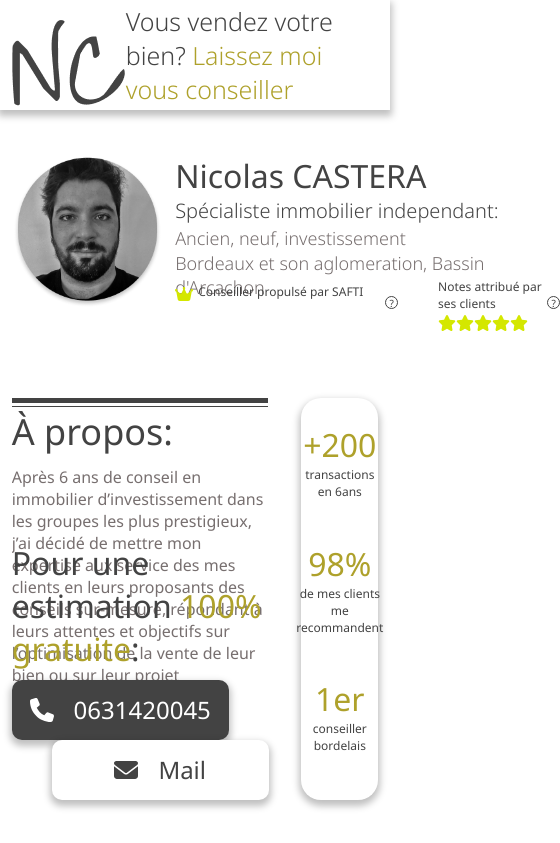
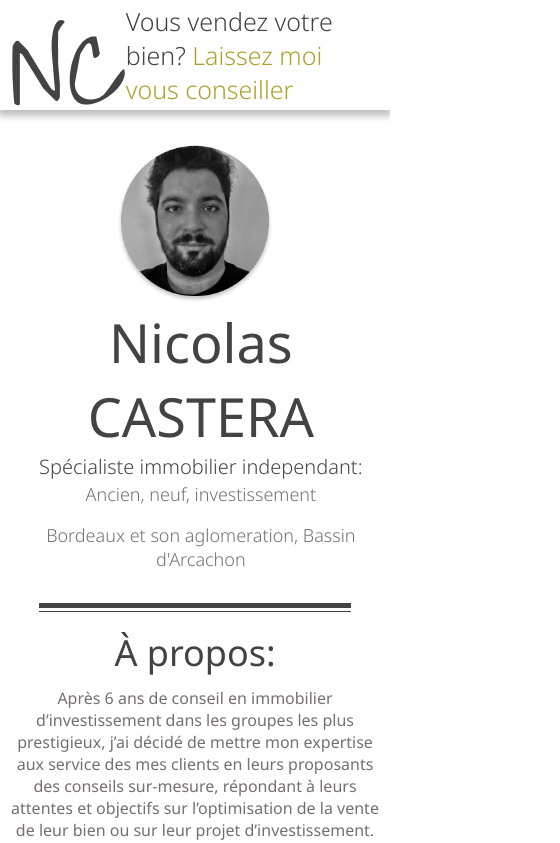
Before and after one commit to magicniclus/monIndependant, a React (Create React App) app: page / in a window 390 px wide. Shown: the top 843 px of the page, 560 px wide, since content can reach past the window. Built offline with nearby package versions, Linux system fonts and the light colour scheme.

Commit message:
Update _main.scss

```diff
--- a/src/components/main/_main.scss
+++ b/src/components/main/_main.scss
@@ -14,6 +14,12 @@
         @media screen and (max-width: 1024px) {
             height: 155px;
         }
+        @media screen and (max-width: 768px) {
+            height: 100%;
+            flex-direction: column;
+            align-items: center;
+            margin-top: 2rem;
+        }
         img{
             @media screen and (max-width: 1024px) {
                 width: 10em;
@@ -22,17 +28,25 @@
         }
         .rightContainer{
             margin-left: 3vw;
-            // background-color: aqua;
             .idContainer{
                 height: 80%;
                 h1{
                     font-size: $fontH1;
                     font-weight: $weightH1;
                     margin: 0;
+                    @media screen and (max-width: 768px) {
+                        text-align: center;
+                    }
+                    @media screen and (max-width: 425px) {
+                        font-size: 54px;
+                    }
                 }
                 h2{
                     font-size: $fontH2;
                     font-weight: $weightH2;
+                    @media screen and (max-width: 768px) {
+                        text-align: center;
+                    }
                     span{
                         font-size: 24px;
                         color: $darkSecondary;
@@ -46,6 +60,10 @@
                     font-size: 24px;
                     color: $darkSecondary;
                     font-weight: $weightH2;
+                    @media screen and (max-width: 768px) {
+                        text-align: center;
+                        margin-top: 1rem;
+                    }
                     @media screen and (max-width: 1200px) {
                         font-size: 18px;
                     }
@@ -54,6 +72,12 @@
             .addValue{
                 height: 20%;
                 display: flex;
+                @media screen and (max-width: 768px) {
+                    margin-top: 2rem;
+                }
+                @media screen and (max-width: 425px) {
+                    display: none;
+                }
                 .recommendation{
                     margin-top: 5px;
                     position: relative;
@@ -81,6 +105,9 @@
                         justify-content: center;
                         align-items: center;
                         font-size: 10px;
+                        @media screen and (max-width: 768px) {
+                            display: none;
+                        }
                     }
                     .questionContainer
                     :hover{
@@ -116,6 +143,9 @@
                         justify-content: center;
                         align-items: center;
                         font-size: 10px;
+                        @media screen and (max-width: 768px) {
+                            display: none;
+                        }
                     }
                     .questionContainer
                     :hover{
@@ -131,20 +161,37 @@
         align-items: center;
         width: $globalWidth;
         height: calc(95vh - ( 260px + 110px + 30px ));
+        @media screen and (max-width: 768px) {
+            flex-direction: column;
+            height: 100%;
+        }
         .leftContainer{
             width: 70%;
             height: 100%;
             display: flex;
             flex-direction: column;
             justify-content: space-between;
+            @media screen and (max-width: 768px) {
+                width: 97vw;
+            }
             .information{
                 height: 50%;
                 display: flex;
                 flex-direction: column;
+                align-items: center;
+                @media screen and (max-width: 768px) {
+                    height: 100%;
+                    margin-top: 1rem;
+                }
                 // justify-content: space-between;
                 .lignContainer{
                     height: 20%;
                     width: 100%;
+                    @media screen and (max-width: 768px) {
+                        // display: none;
+                        margin-top: 1rem;
+                        width: 80vw;
+                    }
                     .lignOne{
                         height: 5px;
                         width: 100%;
@@ -162,6 +209,10 @@
                         font-size: $fontH3;
                         font-weight: $weightH1;
                         margin-bottom: 10px;
+                        @media screen and (max-width: 768px) {
+                            text-align: center;
+                            margin-top: 1rem;
+                        }
                     }
                     p{
                         font-size: $p;
@@ -174,6 +225,12 @@
                             max-height: 15rem;
                             overflow: scroll;
                         }
+                        @media screen and (max-width: 768px) {
+                            height: 100%;
+                            overflow:visible;
+                            max-height: 100%;
+                            text-align: center;
+                        }
                     }
                 }
             }
@@ -182,6 +239,10 @@
                 display: flex;
                 flex-direction: column;
                 justify-content: flex-end;
+                @media screen and (max-width: 768px) {
+                    align-items: center;
+                    margin-top: 2rem;
+                }
                 .lignContainer{
                     height: 20%;
                     width: 100%;
@@ -198,16 +259,32 @@
                     }
                 }
                 .bottomContainer{
+                    @media screen and (max-width: 768px) {
+                        display: flex;
+                        flex-direction: column;
+                        justify-content: center;
+                        align-items: center;
+                    }
                     h3{
                         font-size: $fontH3;
                         font-weight: $weightH1;
                         @media screen and (max-width: 915px) {
                             font-size: 32px;
                         }
+                        @media screen and (max-width: 768px) {
+                            font-size: 24px;
+                            text-align: center;
+                        }
                         span{
                             color: $goldPrimary
                         }
                         margin-bottom: 10px;
+                    }
+                    .buttonContainer{
+                        @media screen and (max-width: 768px) {
+                            width: 100%;
+                            display: flex;
+                            justify-content: space-around;
                         }
                         button{
                             width: 217px;
@@ -221,6 +298,14 @@
                             box-shadow: 0px 4px 7px 2px rgba(0,0,0,0.25);
                             svg{
                                 margin-right: 20px;
+                                @media screen and (max-width: 768px) {
+                                    margin-right: 5px;
+                                }
+                            }
+                            @media screen and (max-width: 768px) {
+                                width: 150px;
+                                font-size: 18px;
+
                             }
                         }
                         button:hover{
@@ -230,8 +315,12 @@
                             background-color: white;
                             color: $darkPrimary;
                             margin-left: 40px;
+                            @media screen and (max-width: 768px) {
+                                margin-left: 0;
+                            }
                             // border: 1px solid $darkPrimary;
 
+                        }
                     }
                 }
             }
@@ -241,6 +330,13 @@
             height: 100%;
             display: flex;
             justify-content: flex-end;
+            @media screen and (max-width: 768px) {
+                width: 97vw;
+                min-height: 500px;
+                max-width: 450px;
+                margin-top: 3rem;
+                margin-bottom: 2rem;
+            }
             .socialValue{
                 background-color: white;
                 -webkit-box-shadow: 0px 4px 7px 2px rgba(0,0,0,0.25);
@@ -248,6 +344,10 @@
                 border-radius: 20px;
                 height: 100%;
                 width: 70%;
+                @media screen and (max-width: 768px) {
+                    width: 100%;
+                    height: 500px;
+                }
                 ul{
                     height: 95%;
                     display: flex;
@@ -264,11 +364,17 @@
                         @media screen and (max-width: 800px) {
                            font-size: 12px;
                         }
+                        @media screen and (max-width: 768px) {
+                            font-size: 18px;
+                        }
                         span{
                             font-size: 52px;
                             color: $goldPrimary;
                             @media screen and (max-width: 800px) {
                                font-size: 32px;
+                            }
+                            @media screen and (max-width: 768px) {
+                                font-size: 52px;
                             }
                         }
 
```
Lines whose indentation alone changed are shown as unchanged.
